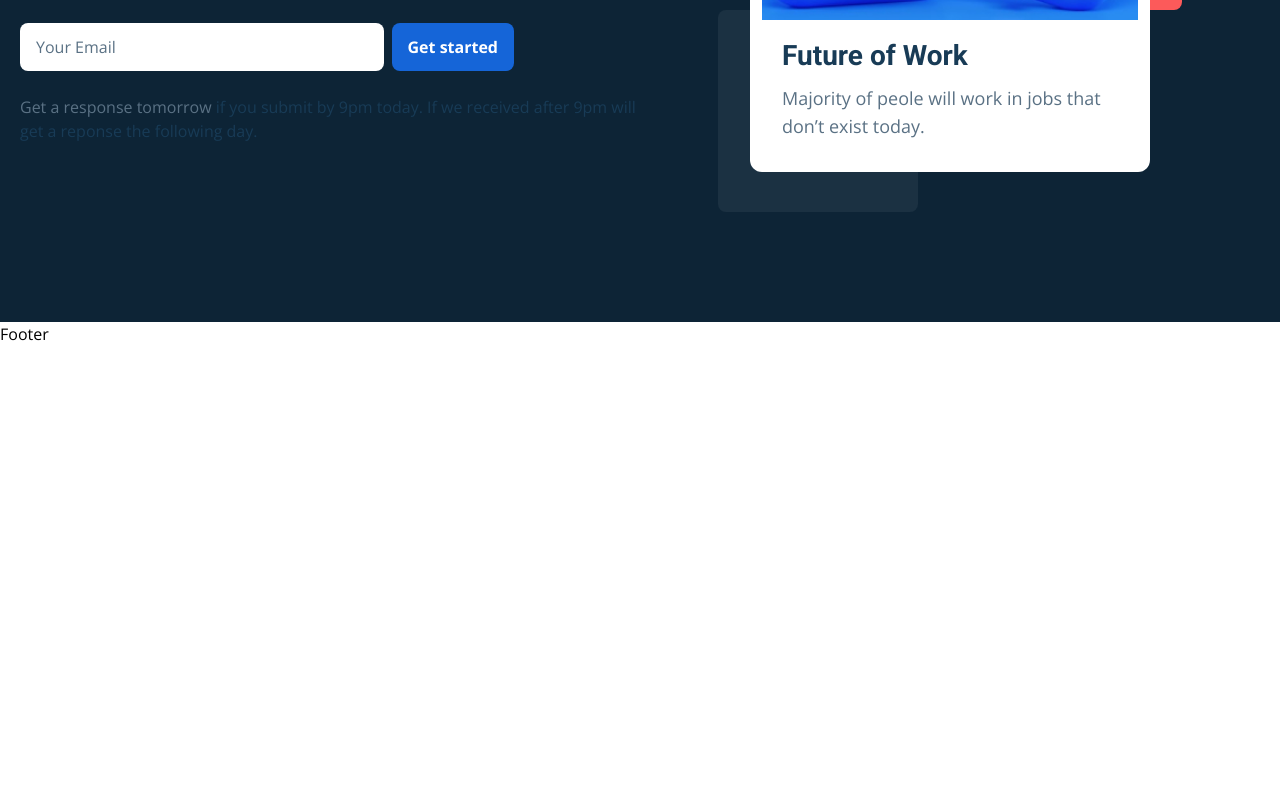
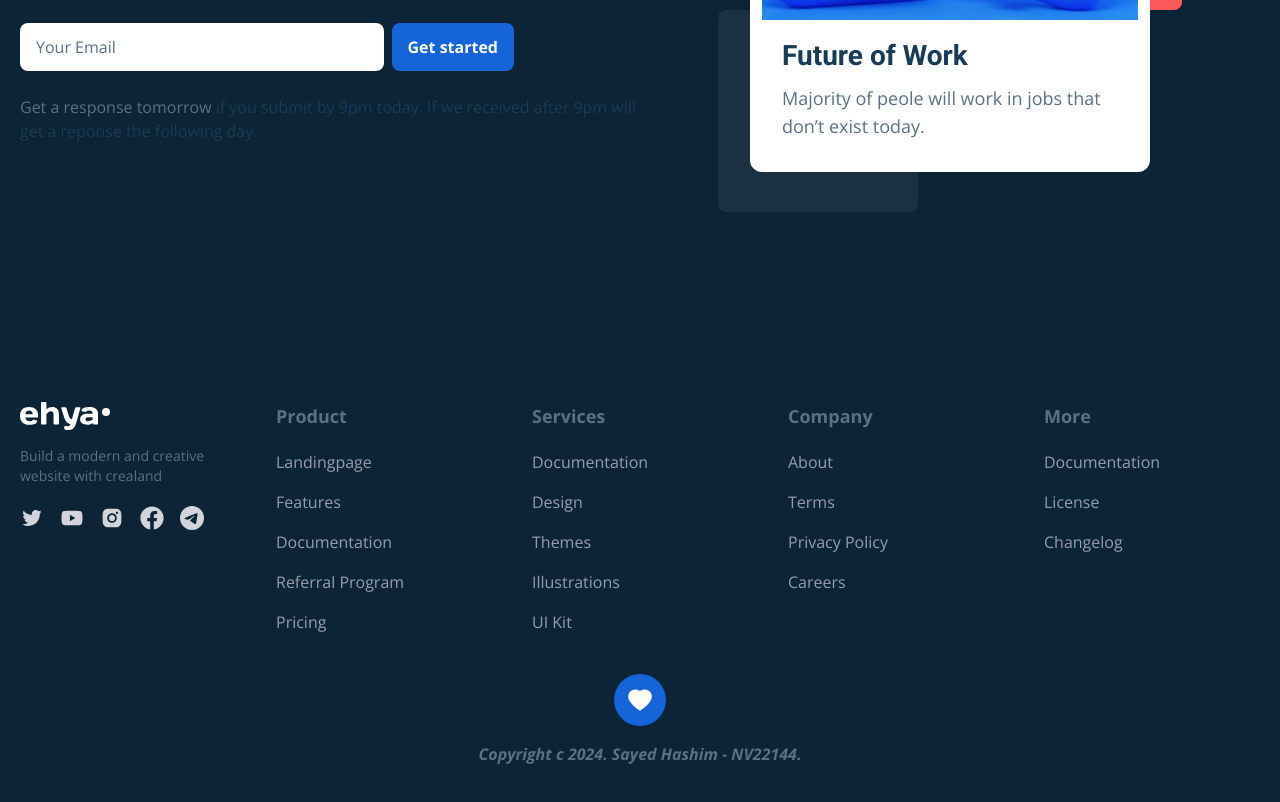
Before and after one commit to AL-Sayed1/blog-project, a React (Create React App) app: page / in a window 1280 px wide. Shown: the part 1657-2459 px from the top of the page. Before the commit the page ends 2003 px from the top, so only its background shows below. Built offline with nearby package versions, Linux system fonts and the light colour scheme.

Commit message:
8 - Creating footer

```diff
--- a/src/components/Footer.jsx
+++ b/src/components/Footer.jsx
@@ -1,11 +1,138 @@
-import React from 'react'
+import React from "react";
+import {
+  AiOutlineTwitter,
+  AiFillYoutube,
+  AiFillInstagram,
+  AiFillHeart,
+} from "react-icons/ai";
+import { FaFacebook } from "react-icons/fa";
+import { BsTelegram } from "react-icons/bs";
+
+import { images } from "../constants";
 
 const Footer = () => {
   return (
-    <div>
-      Footer
-    </div>
-  )
-}
+    <section className="bg-dark-hard">
+      <footer className="container mx-auto grid grid-cols-10 px-5 py-10 gap-y-10 gap-x-5 md:pt-20 md:grid-cols-12 lg:grid-cols-10 lg:gap-x-10">
+        <div className="col-span-5 md:col-span-4 lg:col-span-2">
+          <h3 className="text-dark-light font-bold md:text-lg">Product</h3>
+          <ul className="text-[#959EAD] text-sm mt-5 space-y-4 md:text-base">
+            <li>
+              <a href="/">Landingpage</a>
+            </li>
+            <li>
+              <a href="/">Features</a>
+            </li>
+            <li>
+              <a href="/">Documentation</a>
+            </li>
+            <li>
+              <a href="/">Referral Program</a>
+            </li>
+            <li>
+              <a href="/">Pricing</a>
+            </li>
+          </ul>
+        </div>
+        <div className="col-span-5 md:col-span-4 lg:col-span-2">
+          <h3 className="text-dark-light font-bold md:text-lg">Services</h3>
+          <ul className="text-[#959EAD] text-sm mt-5 space-y-4 md:text-base">
+            <li>
+              <a href="/">Documentation</a>
+            </li>
+            <li>
+              <a href="/">Design</a>
+            </li>
+            <li>
+              <a href="/">Themes</a>
+            </li>
+            <li>
+              <a href="/">Illustrations</a>
+            </li>
+            <li>
+              <a href="/">UI Kit</a>
+            </li>
+          </ul>
+        </div>
+        <div className="col-span-5 md:col-span-4 md:col-start-5 lg:col-start-auto lg:col-span-2">
+          <h3 className="text-dark-light font-bold md:text-lg">Company</h3>
+          <ul className="text-[#959EAD] text-sm mt-5 space-y-4 md:text-base">
+            <li>
+              <a href="/">About</a>
+            </li>
+            <li>
+              <a href="/">Terms</a>
+            </li>
+            <li>
+              <a href="/">Privacy Policy</a>
+            </li>
+            <li>
+              <a href="/">Careers</a>
+            </li>
+          </ul>
+        </div>
+        <div className="col-span-5 md:col-span-4 lg:col-span-2">
+          <h3 className="text-dark-light font-bold md:text-lg">More</h3>
+          <ul className="text-[#959EAD] text-sm mt-5 space-y-4 md:text-base">
+            <li>
+              <a href="/">Documentation</a>
+            </li>
+            <li>
+              <a href="/">License</a>
+            </li>
+            <li>
+              <a href="/">Changelog</a>
+            </li>
+          </ul>
+        </div>
+        <div className="col-span-10 md:order-first md:col-span-4 lg:col-span-2">
+          <img
+            src={images.Logo}
+            alt="logo"
+            className="brightness-0 invert mx-auto md:mx-0"
+          />
+          <p className="text-sm text-dark-light text-center mt-4 md:text-left md:text-base lg:text-sm">
+            Build a modern and creative website with crealand
+          </p>
+          <ul className="flex justify-center items-center mt-5 space-x-4 text-gray-300 md:justify-start">
+            <li>
+              <a href="/">
+                <AiOutlineTwitter className="w-6 h-auto" />
+              </a>
+            </li>
+            <li>
+              <a href="/">
+                <AiFillYoutube className="w-6 h-auto" />
+              </a>
+            </li>
+            <li>
+              <a href="/">
+                <AiFillInstagram className="w-6 h-auto" />
+              </a>
+            </li>
+            <li>
+              <a href="/">
+                <FaFacebook className="w-6 h-auto" />
+              </a>
+            </li>
+            <li>
+              <a href="/">
+                <BsTelegram className="w-6 h-auto" />
+              </a>
+            </li>
+          </ul>
+        </div>
+        <div className="hidden md:flex flex-col items-center space-y-4 md:col-span-12 lg:col-span-10">
+          <div className="bg-primary text-white p-3 rounded-full">
+            <AiFillHeart className="w-7 h-auto" />
+          </div>
+          <p className="font-bold italic text-dark-light">
+            Copyright c 2024. Sayed Hashim - NV22144.
+          </p>
+        </div>
+      </footer>
+    </section>
+  );
+};
 
-export default Footer
+export default Footer;
```
